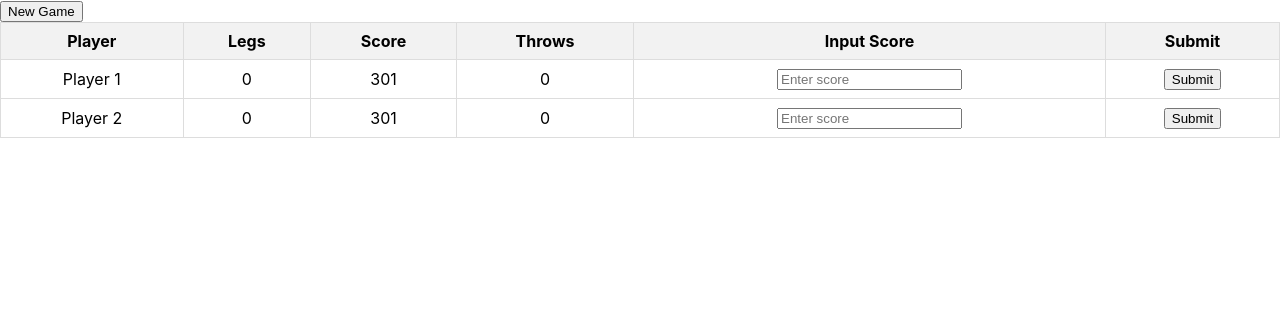
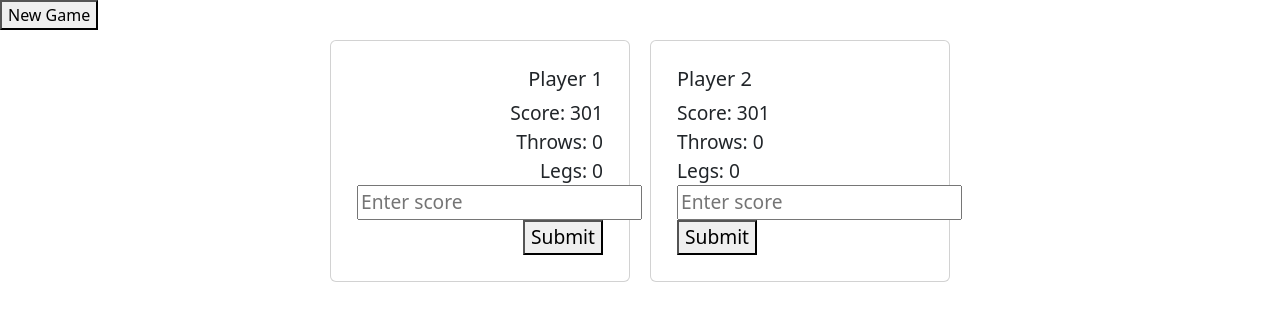
Before and after one commit to tuas-fe-group-3/group-work, a React (Create React App) app: page / in a window 1280 px wide. Shown: the top 320 px of the page. Built offline with nearby package versions, Linux system fonts and the light colour scheme.

Commit message:
replace table with player cards

```diff
--- a/package.json
+++ b/package.json
@@ -6,7 +6,9 @@
     "@testing-library/jest-dom": "^5.17.0",
     "@testing-library/react": "^13.4.0",
     "@testing-library/user-event": "^13.5.0",
+    "bootstrap": "^5.3.3",
     "react": "^18.2.0",
+    "react-bootstrap": "^2.10.2",
     "react-dom": "^18.2.0",
     "react-scripts": "5.0.1",
     "web-vitals": "^2.1.4"
--- a/src/components/DartsScoreTable.js
+++ b/src/components/DartsScoreTable.js
@@ -1,5 +1,5 @@
 import React, { useState } from 'react';
-import PlayerRow from './PlayerRow';
+import PlayerCard from './PlayerCard';
 
 const DartsScoreTable = () => {
     const [players, setPlayers] = useState([
@@ -31,20 +31,10 @@ const DartsScoreTable = () => {
     return (
         <>
             <button onClick={newGame}>New Game</button>
-            <table>
-                <thead>
-                    <tr>
-                        <th>Player</th>
-                        <th>Legs</th>
-                        <th>Score</th>
-                        <th>Throws</th>
-                        <th>Input Score</th>
-                        <th>Submit</th>
-                    </tr>
-                </thead>
-                <tbody>
+
+            <div id="cards">
                 {players.map(player => (
-                        <PlayerRow
+                    <PlayerCard
                         key={player.id}
                         player={player}
                         score={player.score}
@@ -52,10 +42,10 @@ const DartsScoreTable = () => {
                         legs={player.legs}
                         updateScoreAndThrows={updateScoreAndThrows}
                         updateLegs={updateLegs}
+                        className="player-card"
                     />
                 ))}
-                </tbody>
-            </table>
+            </div>
         </>
     );
 };
--- /dev/null
+++ b/src/components/PlayerCard.js
@@ -0,0 +1,39 @@
+import React , { useState }from 'react';
+import { Card } from 'react-bootstrap';
+import '../styles/PlayerCard.css';
+
+const PlayerCard = ({ player, updateScoreAndThrows, updateLegs, score, throws, legs, className }) => {
+    const [inputScore, setInputScore] = useState('');
+
+    const handleSubmit = () => {
+        const newScore = score - parseInt(inputScore, 10);
+        if (newScore === 0) {
+            alert(`Player ${player.id} wins the leg!`);
+            updateLegs(player.id, legs + 1);
+        } else if (newScore < 0) {
+            updateScoreAndThrows(player.id, score, throws + 1)
+            alert(`Invalid score! Player ${player.id} cannot go below 0.`);
+        } else {
+            updateScoreAndThrows(player.id, newScore, throws + 1)
+        }
+        setInputScore('');
+    };
+    return (
+    <Card className={className}>
+        <Card.Body>
+            <Card.Title>Player {player.id}</Card.Title>
+            <Card.Text>
+                Score: {player.score}
+                <br />
+                Throws: {player.throws}
+                <br />
+                Legs: {player.legs}
+                <br />
+                <input type="number" value={inputScore} onChange={e => setInputScore(e.target.value)} placeholder="Enter score" />
+                <button onClick={handleSubmit}>Submit</button>
+            </Card.Text>
+        </Card.Body>
+    </Card>
+)};
+
+export default PlayerCard;
--- a/src/index.js
+++ b/src/index.js
@@ -3,6 +3,7 @@ import ReactDOM from 'react-dom/client';
 import './index.css';
 import App from './App';
 import reportWebVitals from './reportWebVitals';
+import 'bootstrap/dist/css/bootstrap.min.css';
 
 const root = ReactDOM.createRoot(document.getElementById('root'));
 root.render(
--- a/src/styles/DartsScoreTable.css
+++ b/src/styles/DartsScoreTable.css
@@ -10,3 +10,13 @@ th, td {
 th {
     background-color: #f2f2f2;
 }
+
+#cards {
+    display: flex;
+    flex-wrap: wrap;
+    justify-content: center;
+}
+
+#cards .player-card:first-child .card-body {
+    text-align: right;
+}
--- /dev/null
+++ b/src/styles/PlayerCard.css
@@ -0,0 +1,16 @@
+/* PlayerCard.css */
+.card {
+    width: 300px;
+    margin: 10px;
+    padding: 10px;
+    border: 1px solid #ddd;
+}
+
+.card-title {
+    font-size: 1.5em;
+    font-weight: bold;
+}
+
+.card-text {
+    font-size: 1.2em;
+}
```
Also changed, not shown: 1 other file (tests, documents, lock files or other folders). Lines whose indentation alone changed are shown as unchanged.
